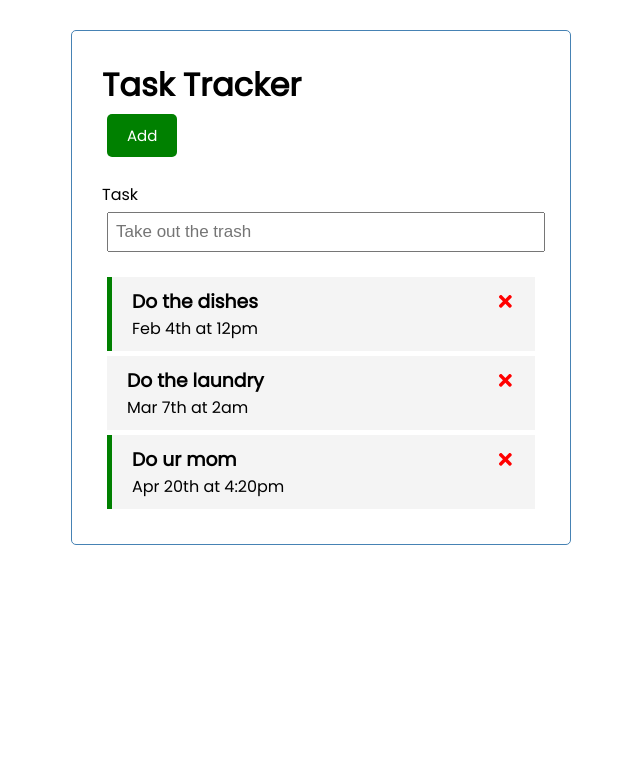
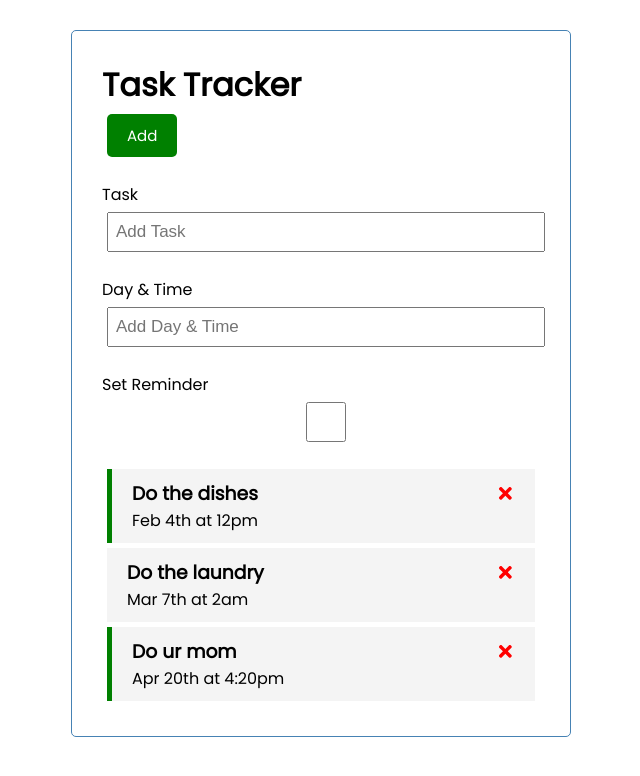
Before and after one commit to Peleton-011/task-tracker-project, a React (Create React App) app: page / in a window 1280 px wide. Shown: the top 776 px of the page, without its empty margins (319-959 px from the left). Built offline with nearby package versions, Linux system fonts and the light colour scheme.

Commit message:
Add multiple GenericInput components to AddTask.

```diff
--- a/src/components/AddTask.js
+++ b/src/components/AddTask.js
@@ -4,7 +4,10 @@ import GenericInput from "./GenericInput";
 const AddTask = () => {
     return (
         <form className="add-task">
-            <GenericInput />
+            <GenericInput inputId="task-name" inputLabel="Task" inputType="text" inputPlaceholder="Add Task"/>
+            <GenericInput inputId="task-date" inputLabel="Day & Time" inputType="text" inputPlaceholder="Add Day & Time"/>
+            <GenericInput inputId="task-reminder" inputLabel="Set Reminder" inputType="checkbox" />
+
         </form>
     );
 };
```
